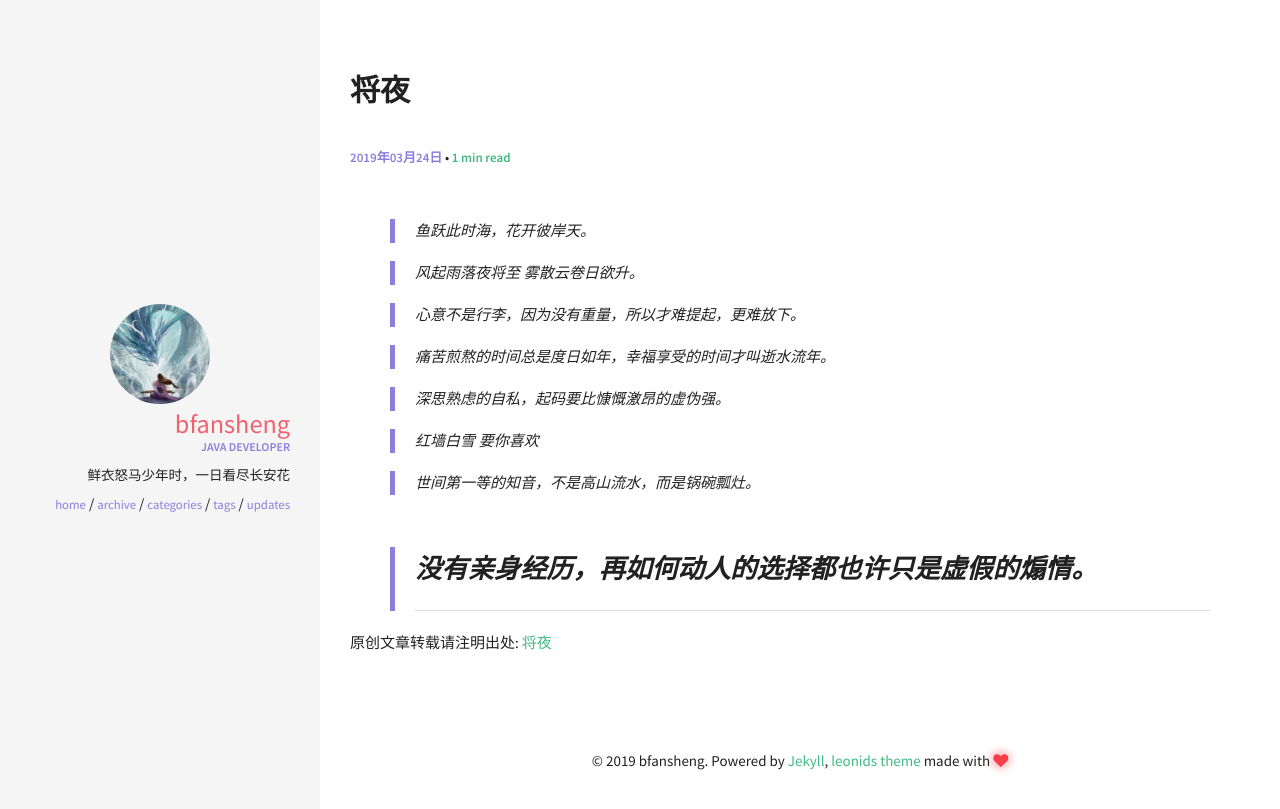
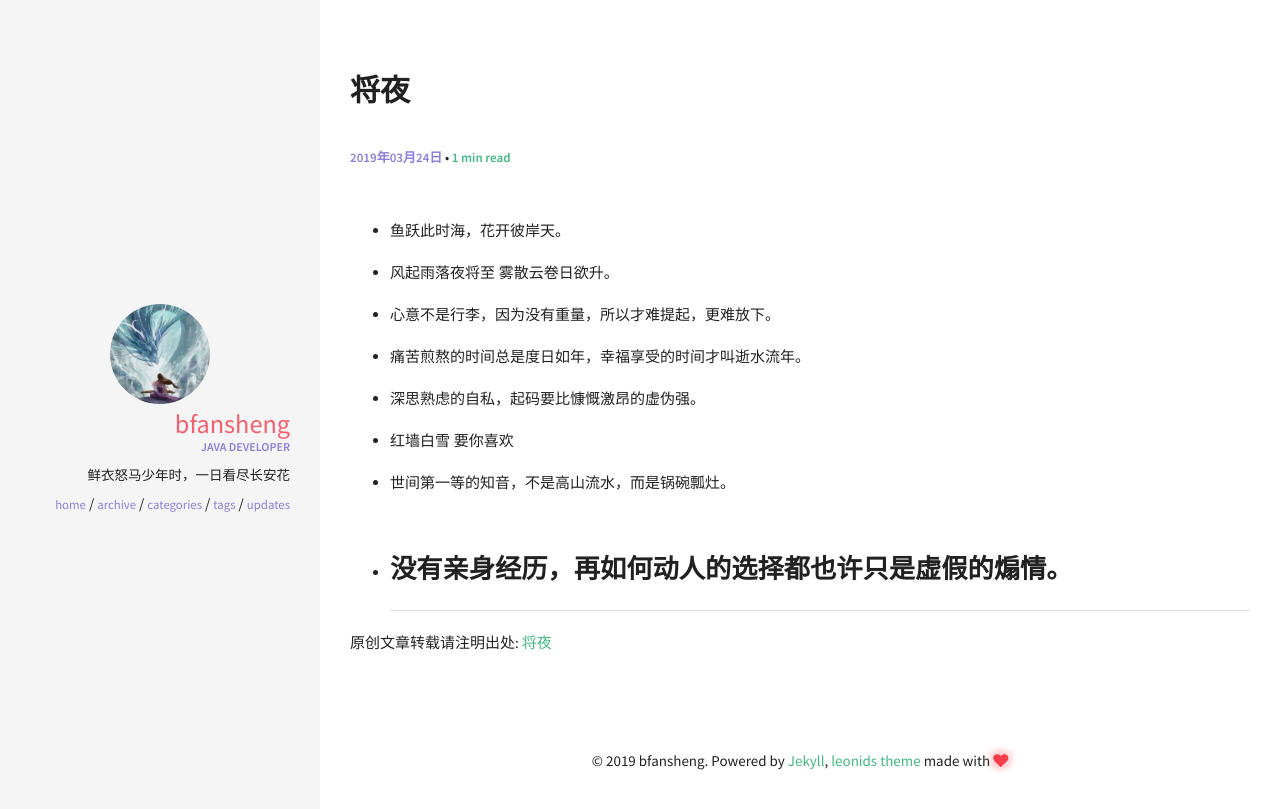
Before and after one commit to bfansheng/blog-jekins, a Jekyll site: the page built from _posts/2019-03-24-将夜.md, in a window 1280 px wide. Shown: the top 809 px of the page. Built offline with Jekyll 4.4.1, drawn with Linux system fonts in a browser that asks for light colours.

Commit message:
Update 2019-03-24-将夜.md

```diff
--- a/_posts/2019-03-24-将夜.md
+++ b/_posts/2019-03-24-将夜.md
@@ -4,19 +4,19 @@ title: 将夜
 categories: [index]
 ---
 
-> 鱼跃此时海，花开彼岸天。
+- 鱼跃此时海，花开彼岸天。
 
-> 风起雨落夜将至 雾散云卷日欲升。
+- 风起雨落夜将至 雾散云卷日欲升。
 
-> 心意不是行李，因为没有重量，所以才难提起，更难放下。
+- 心意不是行李，因为没有重量，所以才难提起，更难放下。
 
-> 痛苦煎熬的时间总是度日如年，幸福享受的时间才叫逝水流年。
+- 痛苦煎熬的时间总是度日如年，幸福享受的时间才叫逝水流年。
 
-> 深思熟虑的自私，起码要比慷慨激昂的虚伪强。
+- 深思熟虑的自私，起码要比慷慨激昂的虚伪强。
 
-> 红墙白雪 要你喜欢
+- 红墙白雪 要你喜欢
 
-> 世间第一等的知音，不是高山流水，而是锅碗瓢灶。
+- 世间第一等的知音，不是高山流水，而是锅碗瓢灶。
 
-> 没有亲身经历，再如何动人的选择都也许只是虚假的煽情。
+- 没有亲身经历，再如何动人的选择都也许只是虚假的煽情。
 ------
```
